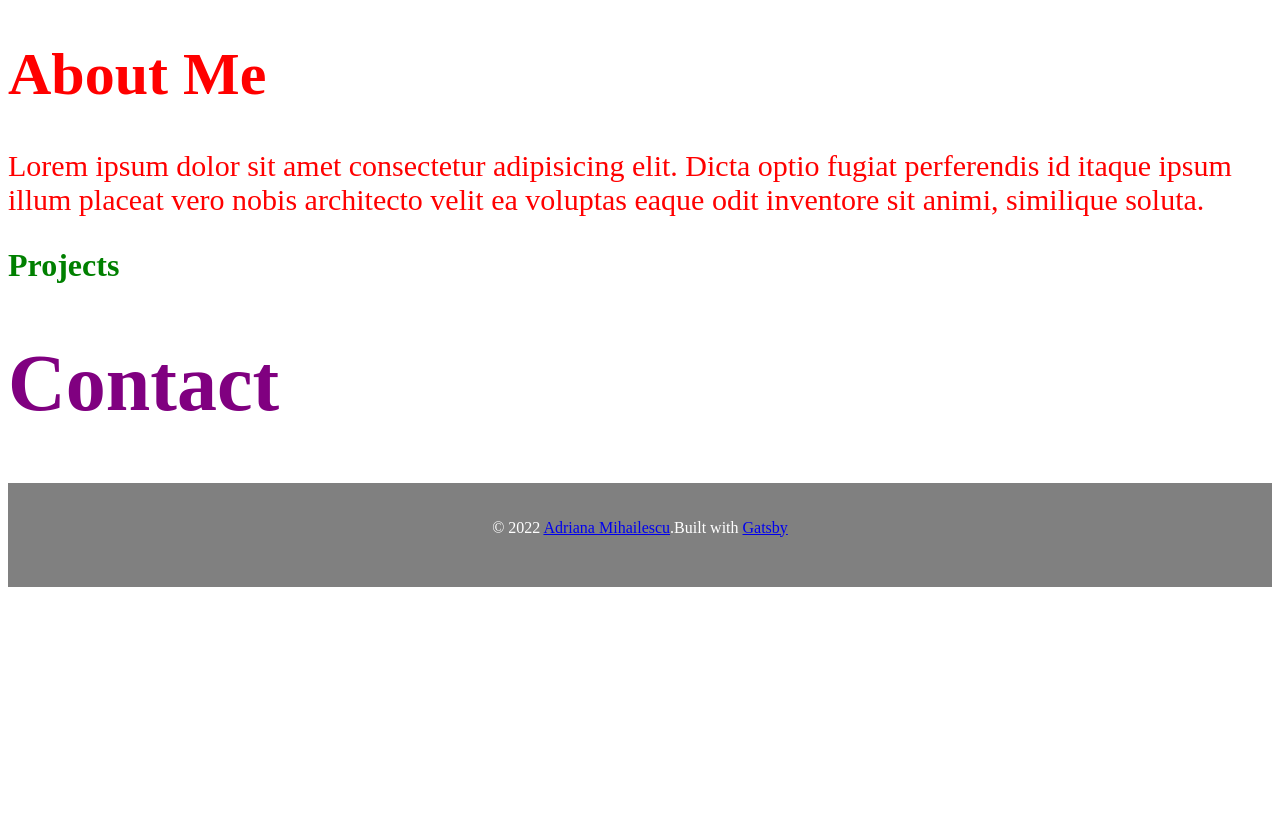
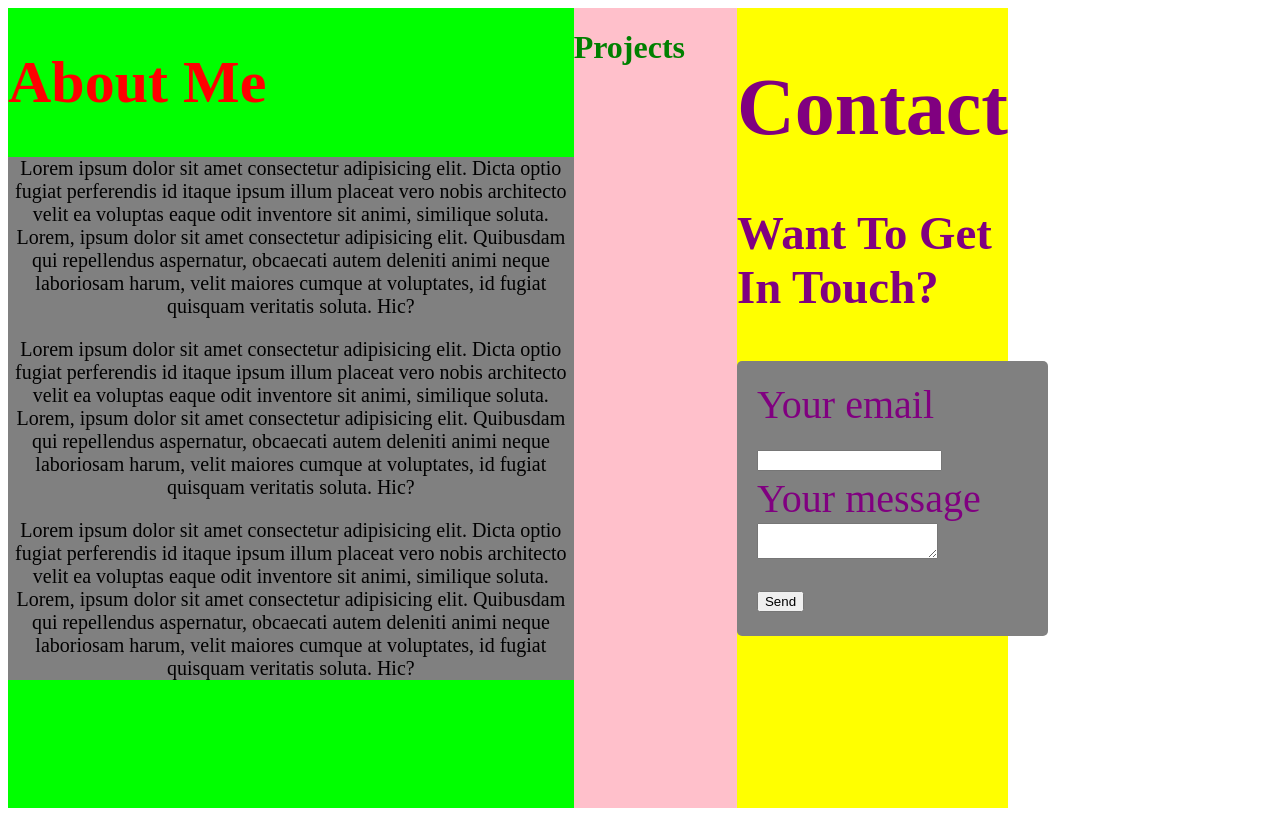
Before and after one commit to adrimihailescu/personal-website, a Gatsby site: page / in a window 1280 px wide. Built offline with nearby package versions, Linux system fonts and the light colour scheme; Gatsby itself is replaced by a stand-in of ours.

Commit message:
added a bit of tyle to test

```diff
--- a/src/components/About/About.js
+++ b/src/components/About/About.js
@@ -1,15 +1,39 @@
 import React from "react"
-import { AboutWrapper } from "./style"
+import { AboutWrapper, ContentWrapper } from "./style"
 
 const AboutMe = () => {
   return (
     <AboutWrapper>
       <h1>About Me</h1>
-      <p>
-        Lorem ipsum dolor sit amet consectetur adipisicing elit. Dicta optio
-        fugiat perferendis id itaque ipsum illum placeat vero nobis architecto
-        velit ea voluptas eaque odit inventore sit animi, similique soluta.
-      </p>
+      <ContentWrapper>
+        <p>
+          Lorem ipsum dolor sit amet consectetur adipisicing elit. Dicta optio
+          fugiat perferendis id itaque ipsum illum placeat vero nobis architecto
+          velit ea voluptas eaque odit inventore sit animi, similique soluta.
+          Lorem, ipsum dolor sit amet consectetur adipisicing elit. Quibusdam
+          qui repellendus aspernatur, obcaecati autem deleniti animi neque
+          laboriosam harum, velit maiores cumque at voluptates, id fugiat
+          quisquam veritatis soluta. Hic?
+        </p>
+        <p>
+          Lorem ipsum dolor sit amet consectetur adipisicing elit. Dicta optio
+          fugiat perferendis id itaque ipsum illum placeat vero nobis architecto
+          velit ea voluptas eaque odit inventore sit animi, similique soluta.
+          Lorem, ipsum dolor sit amet consectetur adipisicing elit. Quibusdam
+          qui repellendus aspernatur, obcaecati autem deleniti animi neque
+          laboriosam harum, velit maiores cumque at voluptates, id fugiat
+          quisquam veritatis soluta. Hic?
+        </p>
+        <p>
+          Lorem ipsum dolor sit amet consectetur adipisicing elit. Dicta optio
+          fugiat perferendis id itaque ipsum illum placeat vero nobis architecto
+          velit ea voluptas eaque odit inventore sit animi, similique soluta.
+          Lorem, ipsum dolor sit amet consectetur adipisicing elit. Quibusdam
+          qui repellendus aspernatur, obcaecati autem deleniti animi neque
+          laboriosam harum, velit maiores cumque at voluptates, id fugiat
+          quisquam veritatis soluta. Hic?
+        </p>
+      </ContentWrapper>
     </AboutWrapper>
   )
 }
--- a/src/components/About/style.js
+++ b/src/components/About/style.js
@@ -4,4 +4,13 @@ export const AboutWrapper = styled.div`
   font-size: 30px;
   cursor: pointer;
   color: red;
+  justify-content: center;
+  height: 100vh;
+  background-color: lime;
 `
+export const ContentWrapper = styled.p`
+  background-color: grey;
+  color: black;
+  font-size: 20px;
+  text-align: center;
+`
--- a/src/components/Contact/Contact.js
+++ b/src/components/Contact/Contact.js
@@ -1,10 +1,28 @@
 import React from "react"
-import { ContactWrapper } from "./style"
+import { ContactWrapper, FormWrapper } from "./style"
 
 const Contact = () => {
   return (
     <ContactWrapper>
       <h1>Contact</h1>
+      <h3>Want To Get In Touch?</h3>
+      <FormWrapper>
+        <form>
+          <div>
+            <label>
+              <span>Your email</span>
+              <input type="email" required name="email" />
+            </label>
+          </div>
+          <div>
+            <label>
+              <span>Your message</span>
+              <textarea required name="message" />
+            </label>
+          </div>
+          <button type="submit">Send</button>
+        </form>
+      </FormWrapper>
     </ContactWrapper>
   )
 }
--- a/src/components/Contact/style.js
+++ b/src/components/Contact/style.js
@@ -4,4 +4,13 @@ export const ContactWrapper = styled.div`
   color: purple;
   font-size: 40px;
   cursor: pointer;
+  height: 100vh;
+  background-color: yellow;
+  width: 100%;
 `
+export const FormWrapper = styled.div`
+  width: 100%;
+  border-radius: 5px;
+  padding: 20px;
+  background-color: grey;
+`
--- a/src/components/Layout/Layout.js
+++ b/src/components/Layout/Layout.js
@@ -1,17 +1,21 @@
 import React from "react"
 import AboutMe from "../About/About"
-import Footer from "../Footer/Footer"
+// import Footer from "../Footer/Footer"
 import Projects from "../Projects/Projects"
 import Contact from "../Contact/Contact"
+import { LayoutWrapper } from "./style"
 
 const Layout = ({ children }) => {
   return (
     <>
-      {children}
-      <AboutMe />
-      <Projects />
-      <Contact />
-      <Footer />
+      <LayoutWrapper>
+        {" "}
+        {children}
+        <AboutMe />
+        <Projects />
+        <Contact />
+        {/* <Footer /> */}
+      </LayoutWrapper>
     </>
   )
 }
--- /dev/null
+++ b/src/components/Layout/style.js
@@ -0,0 +1,14 @@
+import styled from "styled-components"
+
+export const LayoutWrapper = styled.div`
+  display: flex;
+  flex: 1;
+  align-items: center;
+  justify-content: center;
+  transition: transform 0.5s;
+  max-width: 1000px;
+  margin: 0;
+  padding: 0;
+  min-height: 100vh;
+  width: 100%;
+`
--- a/src/components/Projects/style.js
+++ b/src/components/Projects/style.js
@@ -4,4 +4,7 @@ export const ProjectsWrapper = styled.div`
   cursor: pointer;
   color: green;
   font-szie: 40px;
+  background-color: pink;
+  height: 100vh;
+  width: 100%;
 `
```
